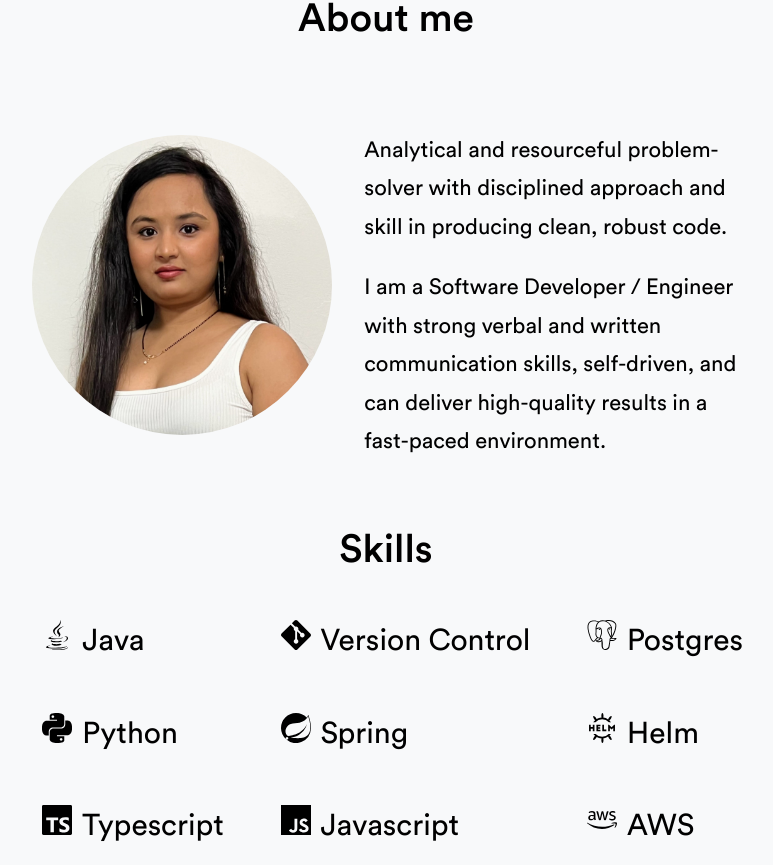
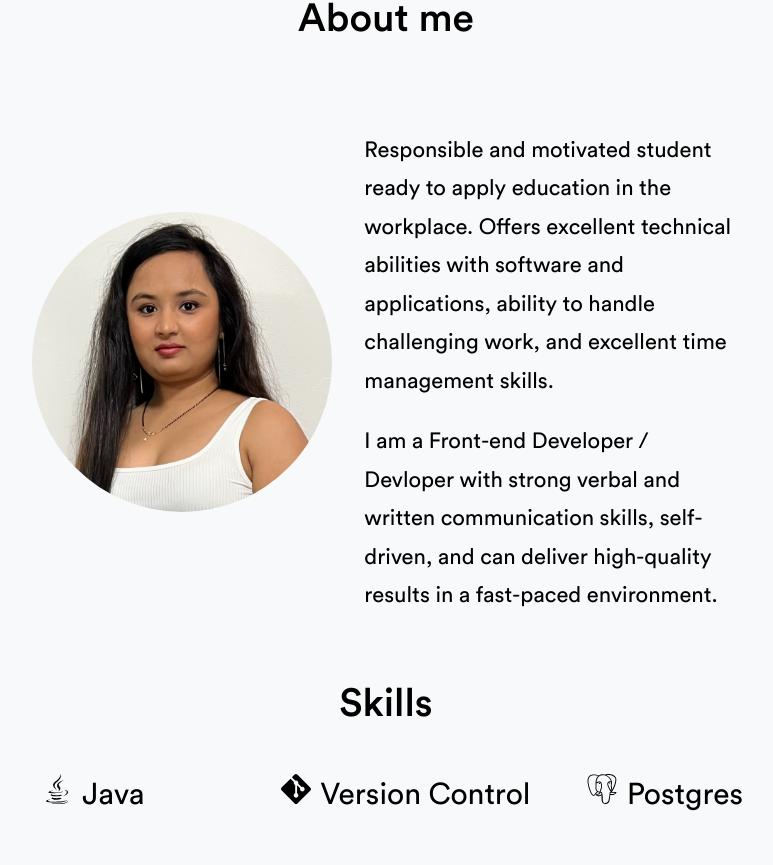
Before and after one commit to rima0055/portfolio_v2, a React (Create React App) app: page / in a window 1280 px wide. Shown: the part 1829-2694 px from the top of the page, without its empty margins (262-1035 px from the left). Built offline with nearby package versions, Linux system fonts and the light colour scheme.

Commit message:
Update About.jsx

```diff
--- a/src/components/About.jsx
+++ b/src/components/About.jsx
@@ -28,10 +28,11 @@ function About() {
         </div>
         <div className="text">
           <p>
-            Analytical and resourceful problem-solver with disciplined approach and skill in producing clean, robust code.
+            Responsible and motivated student ready to apply education in the workplace. Offers excellent technical abilities with
+            software and applications, ability to handle challenging work, and excellent time management skills.
           </p>
           <p>
-          I am a Software Developer / Engineer with strong verbal and written communication skills, self-driven, and can deliver
+          I am a Front-end Developer / Devloper with strong verbal and written communication skills, self-driven, and can deliver
 high-quality results in a fast-paced environment.
           </p>
         </div>
```
